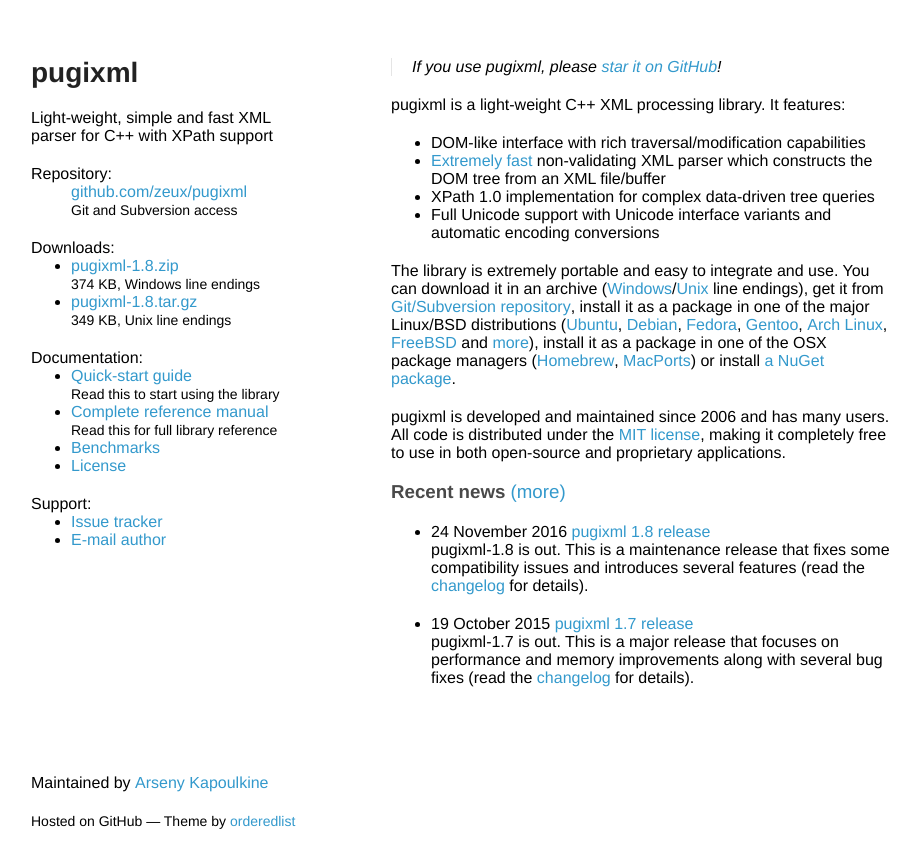
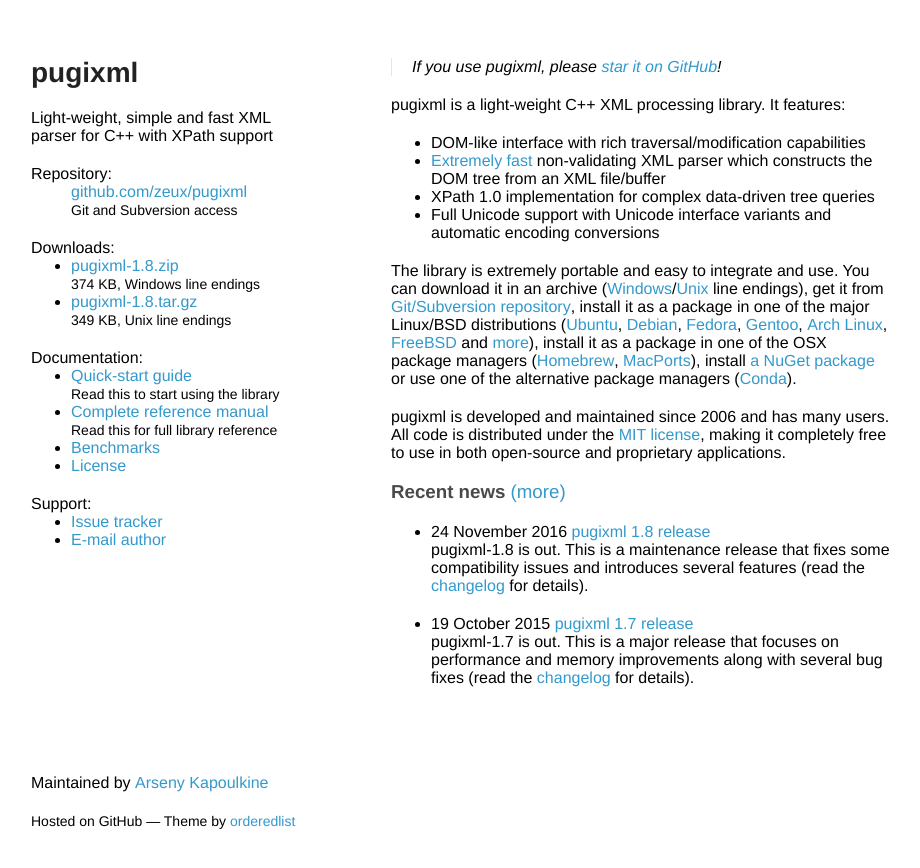
Before and after one commit to zeux/pugixml, a Jekyll site: the page built from index.md, in a window 1280 px wide. Shown: the top 868 px of the page, without its empty margins (179-1099 px from the left). Built offline with Jekyll 4.4.1, drawn with Linux system fonts in a browser that asks for light colours.

Commit message:
Add Conda package link.
Fixes #127.

```diff
--- a/index.md
+++ b/index.md
@@ -12,7 +12,7 @@ pugixml is a light-weight C++ XML processing library. It features:
 * XPath 1.0 implementation for complex data-driven tree queries
 * Full Unicode support with Unicode interface variants and automatic encoding conversions
 
-The library is extremely portable and easy to integrate and use. You can download it in an archive (<a href="http://github.com/zeux/pugixml/releases/download/v{{site.version}}/pugixml-{{site.version}}.zip" onclick="trackLink('download', 'pugixml-{{site.version}}.zip')">Windows</a>/<a href="http://github.com/zeux/pugixml/releases/download/v{{site.version}}/pugixml-{{site.version}}.tar.gz" onclick="trackLink('download', 'pugixml-{{site.version}}.tar.gz')">Unix</a> line endings), get it from [Git/Subversion repository](https://github.com/zeux/pugixml), install it as a package in one of the major Linux/BSD distributions ([Ubuntu](http://packages.ubuntu.com/search?keywords=pugixml), [Debian](https://tracker.debian.org/pkg/pugixml), [Fedora](https://apps.fedoraproject.org/packages/pugixml), [Gentoo](http://packages.gentoo.org/package/dev-libs/pugixml?arches=prefix), [Arch Linux](https://www.archlinux.org/packages/community/x86_64/pugixml/), [FreeBSD](http://www.freshports.org/textproc/pugixml/) and [more](http://pkgs.org/search/pugixml)), install it as a package in one of the OSX package managers ([Homebrew](http://brewformulas.org/Pugixml), [MacPorts](https://www.macports.org/ports.php?by=name&substr=pugixml)) or install [a NuGet package](https://www.nuget.org/packages/pugixml/).
+The library is extremely portable and easy to integrate and use. You can download it in an archive (<a href="http://github.com/zeux/pugixml/releases/download/v{{site.version}}/pugixml-{{site.version}}.zip" onclick="trackLink('download', 'pugixml-{{site.version}}.zip')">Windows</a>/<a href="http://github.com/zeux/pugixml/releases/download/v{{site.version}}/pugixml-{{site.version}}.tar.gz" onclick="trackLink('download', 'pugixml-{{site.version}}.tar.gz')">Unix</a> line endings), get it from [Git/Subversion repository](https://github.com/zeux/pugixml), install it as a package in one of the major Linux/BSD distributions ([Ubuntu](http://packages.ubuntu.com/search?keywords=pugixml), [Debian](https://tracker.debian.org/pkg/pugixml), [Fedora](https://apps.fedoraproject.org/packages/pugixml), [Gentoo](http://packages.gentoo.org/package/dev-libs/pugixml?arches=prefix), [Arch Linux](https://www.archlinux.org/packages/community/x86_64/pugixml/), [FreeBSD](http://www.freshports.org/textproc/pugixml/) and [more](http://pkgs.org/search/pugixml)), install it as a package in one of the OSX package managers ([Homebrew](http://brewformulas.org/Pugixml), [MacPorts](https://www.macports.org/ports.php?by=name&substr=pugixml)), install [a NuGet package](https://www.nuget.org/packages/pugixml/) or use one of the alternative package managers ([Conda](https://anaconda.org/conda-forge/pugixml])).
 
 pugixml is developed and maintained since 2006 and has many users. All code is distributed under the [MIT license](/license.html), making it completely free to use in both open-source and proprietary applications.
 
```
